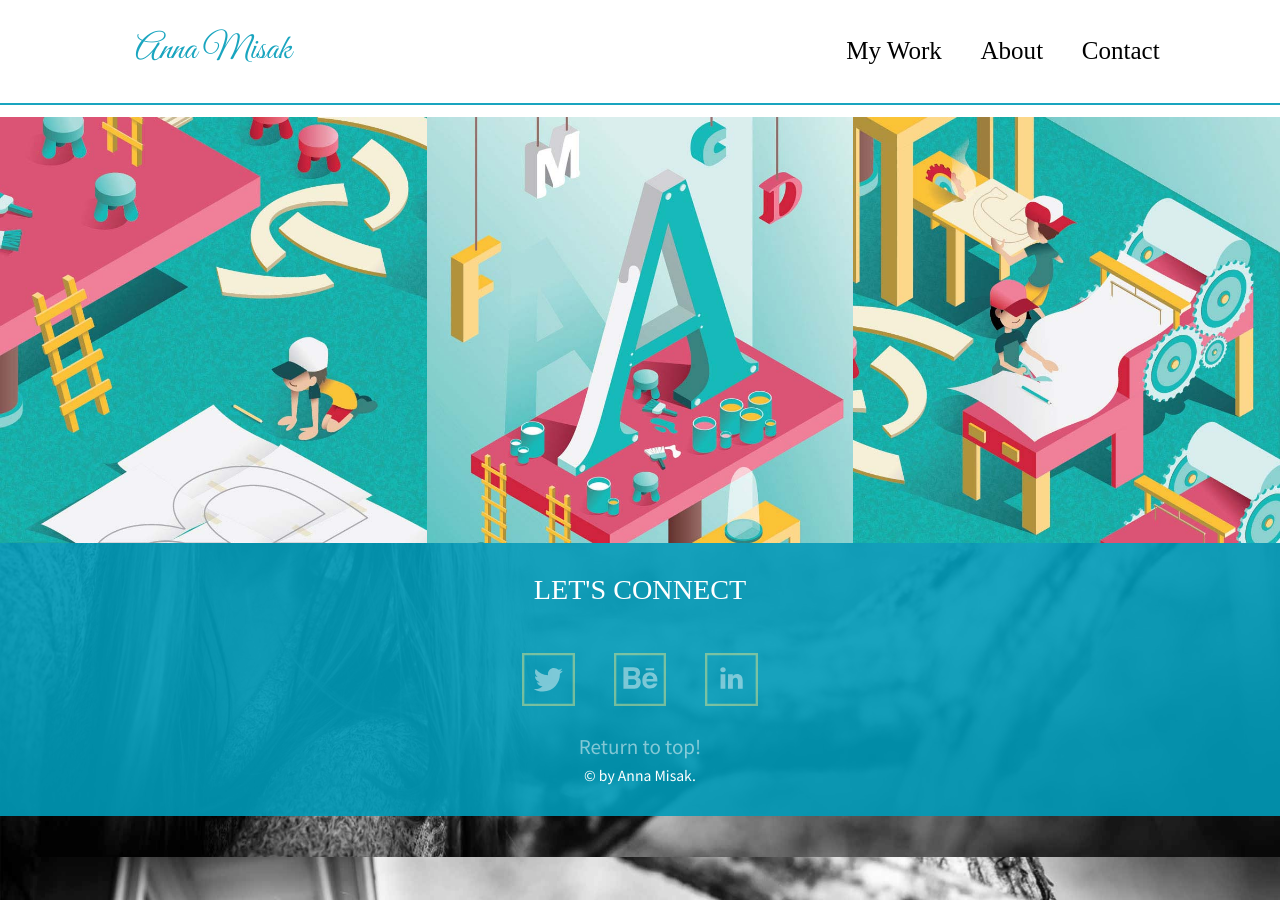
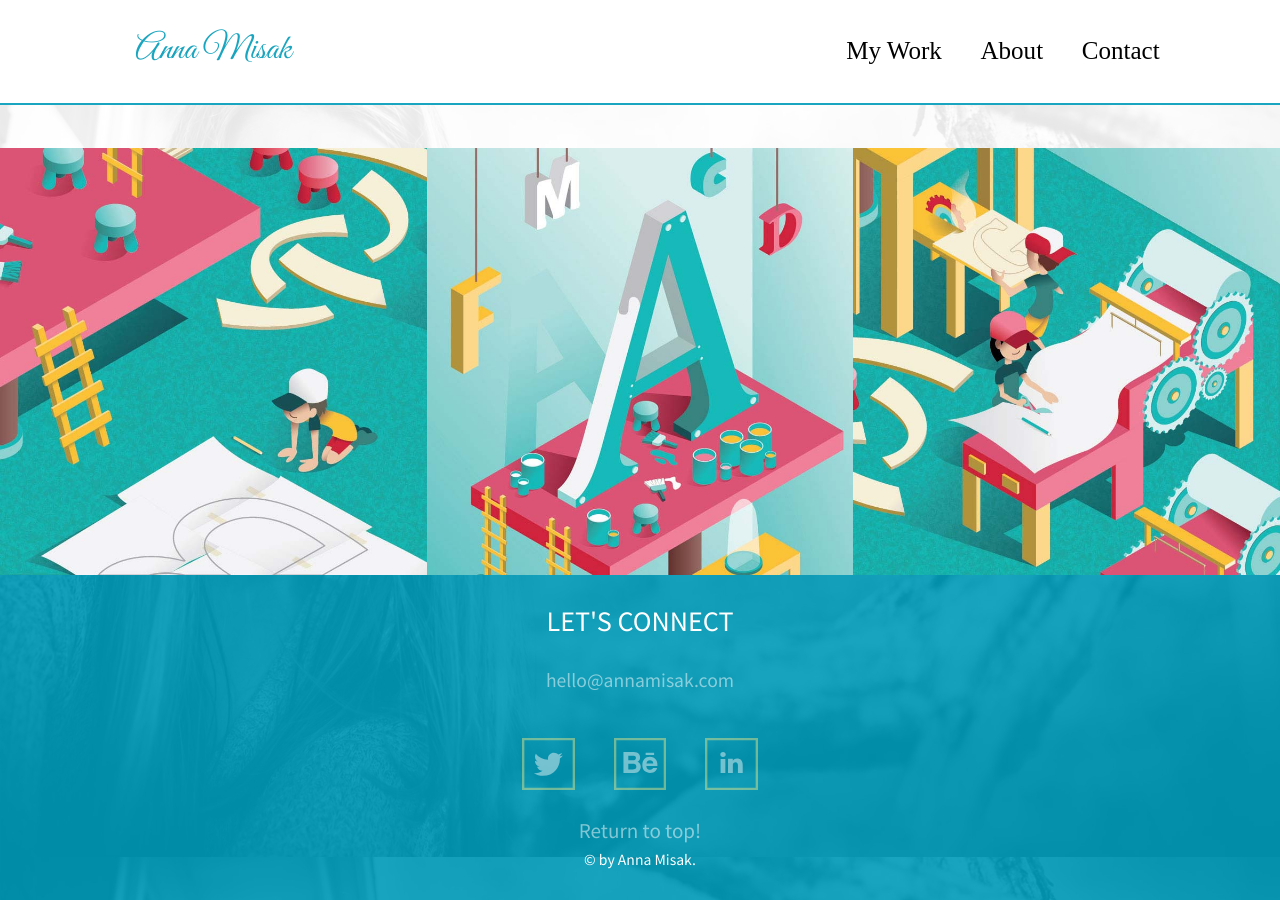
Before and after one commit to annamisak/annamisak, a Jekyll site: the page built from _posts/digital/2015-10-09-cycling-safety.md, in a window 1280 px wide and 900 px high, scrolled down 943 px. Built offline with Jekyll 4.4.1, drawn with Linux system fonts in a browser that asks for light colours; some web fonts are replaced; Markdown is read by kramdown in place of the engine named in the settings.

Commit message:
Clean up

```diff
--- a/_layouts/default.html
+++ b/_layouts/default.html
@@ -33,8 +33,9 @@
 
 <footer class="return">
     <div class="island" id="contact" role="contentinfo">
-        <p class="text-center peta push-0 font-family">LET'S CONNECT</p>
-        <div class="pad-top sm-wrapper">
+        <p class="text-center peta push-0">LET'S CONNECT</p>
+        <p class="text-center mega pad-top"><a href="mailto:hello@annamisak.com">hello@annamisak.com</p>
+        <div class="sm-wrapper">
             <a href="https://twitter.com/AnnaMisak"><img class="social-media svg" src="{{site.baseurl}}/img/twitter.svg" alt="Follow me on Twitter"></a>
             <a href="https://www.behance.net/annamisak"><img class="social-media svg" src="{{site.baseurl}}/img/behance.svg" alt="Follow me on Behance"></a>
             <a href="https://ca.linkedin.com/in/annamisak"><img class="social-media svg" src="{{site.baseurl}}/img/linkedin.svg" alt="Follow me on Linkedin"></a>
--- a/_layouts/mywork.html
+++ b/_layouts/mywork.html
@@ -4,14 +4,18 @@
 ---
 
 <main id="main" role="main">
-  <div class="grid pad-t-4">
+  <div class="grid img-push pad-t-4">
     <div class="unit unit-xs-1 unit-s-1 unit-m-1 unit-l-1">
       <img src="{{site.baseurl}}/img/{{page.bigimg}}" alt="{{page.alt}}">
     </div>
 
-    <div class="unit text-work gutter unit-xs-1 unit-s-1 unit-m-1 unit-l-1">
-      <h2 class="pad-t-2 yotta font-family">{{page.title}}</h2>
-      <p class="giga">{{page.info}}</p>
+    <div class="unit text-work gutter unit-xs-1 unit-s-1 unit-m-1 unit-l-1 white-bg pad-b">
+      <div class="wrapper-sm">
+        <h2 class="pad-t-2 yotta font-family">{{page.title}}</h2>
+        <p class="giga">{{page.info}}</p>
+        <p class="giga">{{page.info2}}</p>
+        <p class="giga">{{page.info3}}</p>
+      </div>
     </div>
   </div>
 
--- a/index.html
+++ b/index.html
@@ -16,8 +16,7 @@
 
   <article class="portfolio white">
     <div class="island wrapper text-center">
-      <h3 class="yotta pad-t-3 font-family">What do I do?</h3>
-      <p class="peta">My work consists of print and web publications, illustrations and interactive media.</p>
+      <h3 class="yotta pad-t-3 font-family">My Work</h3>
     </div>
     <div class="grid pad-t-2">
       {% for mywork in site.categories.illustration %}
```
